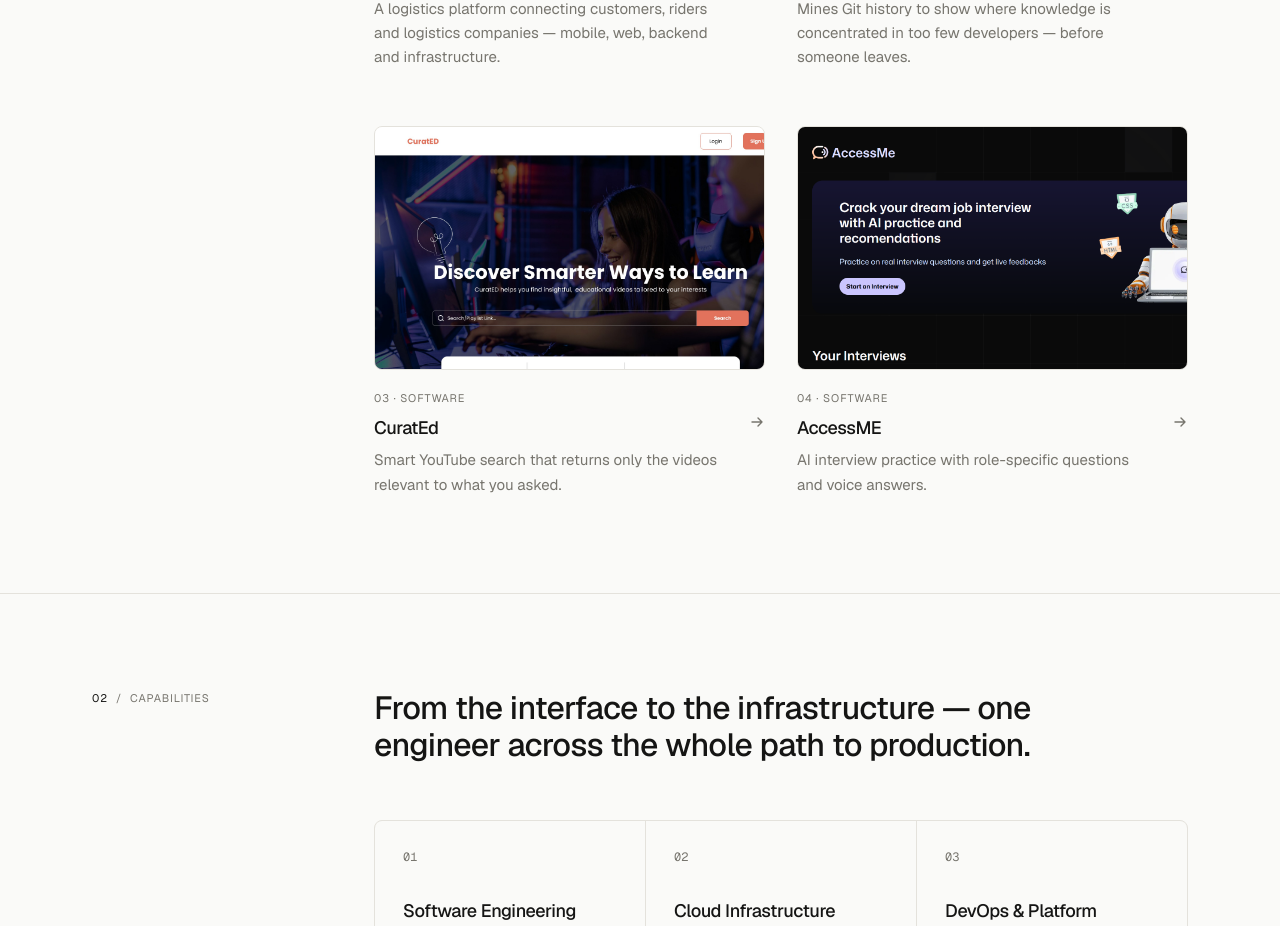
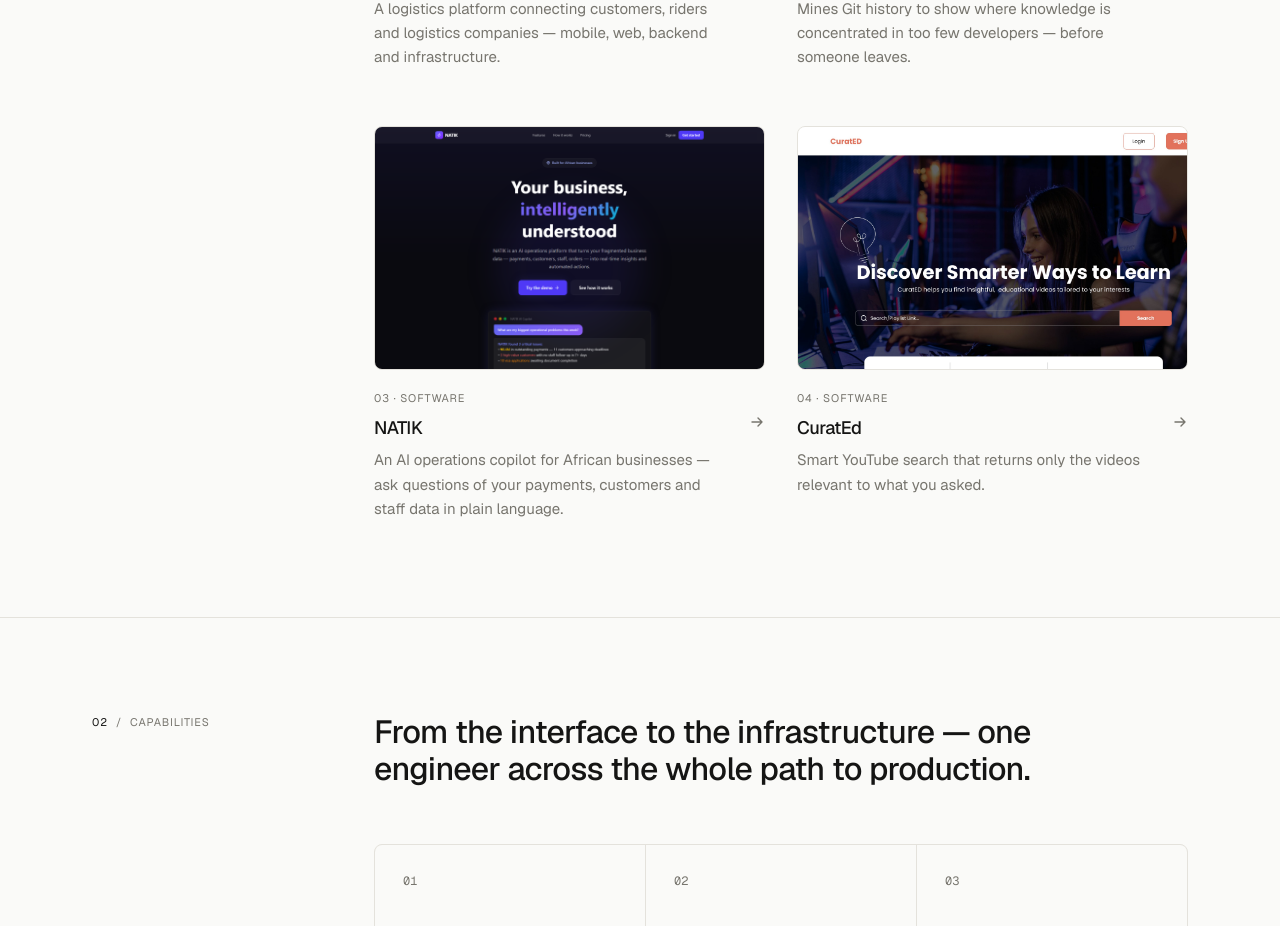
Before and after one commit to usmanmasud/latest-portfolio, a Next.js app: page / in a window 1280 px wide. Shown: the part 1580-2506 px from the top of the page. Built offline with nearby package versions, Linux system fonts and the light colour scheme.

Commit message:
added this

```diff
--- a/content/projects.ts
+++ b/content/projects.ts
@@ -115,6 +115,34 @@
     ],
   },
   {
+    slug: "natik",
+    title: "NATIK",
+    tagline:
+      "An AI operations copilot for African businesses — ask questions of your payments, customers and staff data in plain language.",
+    category: "Software",
+    year: "2025",
+    role: "Hackathon project", // TODO: add the hackathon name and your team role, e.g. "Hackathon · Full-stack engineer"
+    status: "Live",
+    featured: true,
+    image: { src: "/projects/natik.png", width: 1600, height: 1000 },
+    // TODO: confirm stack (database, auth, AI model/provider)
+    stack: ["Next.js", "TypeScript", "LLM API", "Authentication", "Vercel"],
+    links: { live: "https://natik2.natik.com.ng/" },
+    overview:
+      "NATIK is an AI operations platform I built for a hackathon. It pulls a business's fragmented data — payments, customers, staff and orders — into one place, and lets owners ask plain-language questions — “Which customers owe us money?”, “What are my biggest problems this week?” — and get specific answers, early warnings and follow-up tasks created for the team automatically.",
+    problem:
+      "Small and medium businesses across Africa run on scattered records — payments in one place, customers in another, tasks in chat threads. Owners don't have time to build dashboards or reports, so problems like overdue payments and neglected customers surface only once they've become expensive.",
+    approach: [
+      "AI business copilot: natural-language questions answered from the business's own data, with recommended actions.",
+      "Operations intelligence: one view across sales, payments, staff and customers.",
+      "Predictive alerts for late payments, overdue tasks and customers at risk of churning.",
+      "Task automation: the copilot creates follow-up tasks and assigns them to the right team member.",
+      "Accounts, onboarding and tiered plans (Free, Growth, Enterprise) priced in Naira — built as a product, not just a demo.",
+    ],
+    // TODO: add the hackathon result (placement, prize, finalists) — it's the strongest line in this case study.
+    // outcomes: ["…"],
+  },
+  {
     slug: "curated",
     title: "CuratEd",
     tagline: "Smart YouTube search that returns only the videos relevant to what you asked.",
@@ -142,7 +170,6 @@
     tagline: "AI interview practice with role-specific questions and voice answers.",
     category: "Software",
     status: "Live",
-    featured: true,
     image: { src: "/accessMe.png", width: 1845, height: 854 },
     stack: ["Next.js", "TypeScript", "Speech Recognition API", "LLM API"], // TODO: confirm stack
     links: { live: "https://access-me.vercel.app/sign-in" },
```
Also changed, not shown: public/projects/natik.png (added).
